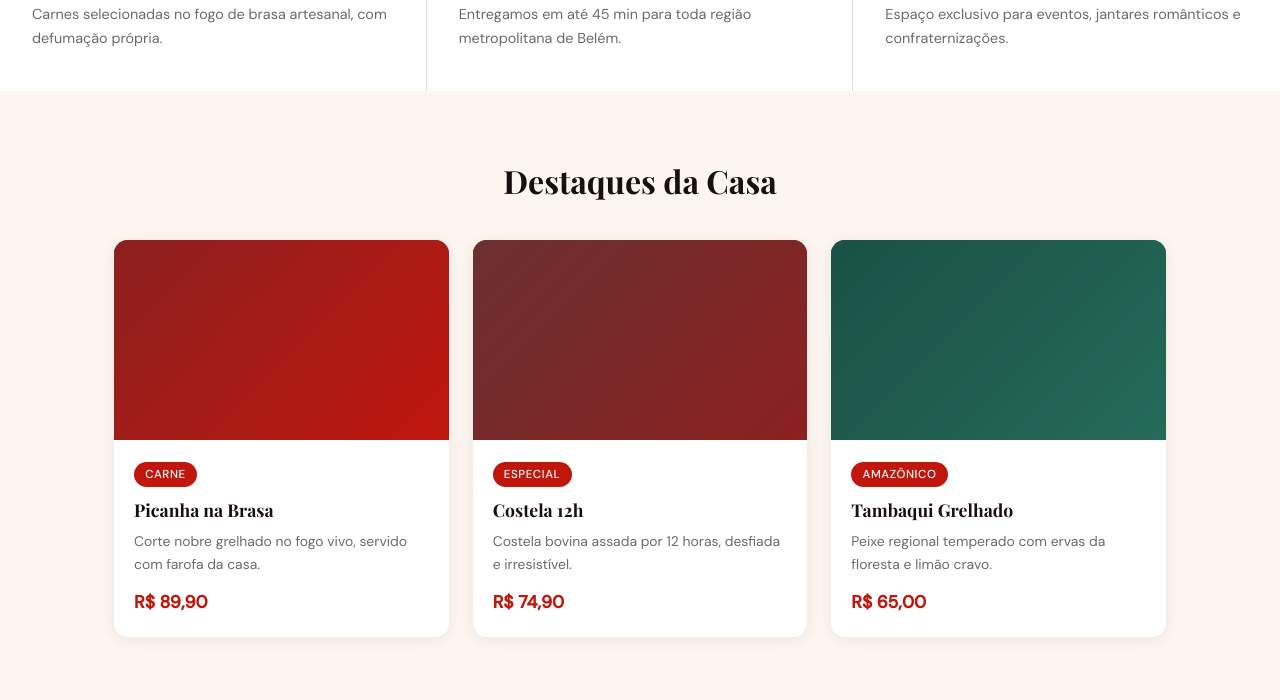
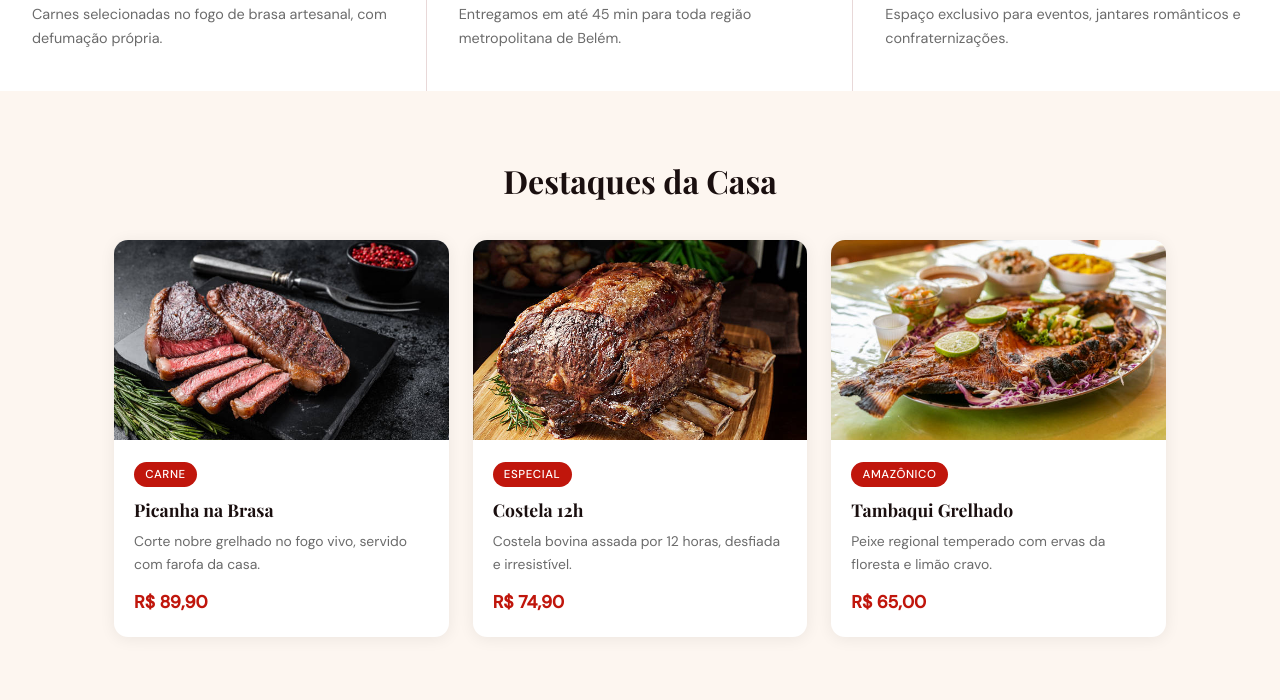
Before and after one commit to Kayo-P7/restaurante-delivery, a PHP site: page / in a window 1280 px wide. Shown: the part 942-1642 px from the top of the page. Run offline with PHP 8.4, Linux system fonts and the light colour scheme; some web fonts are replaced.

Commit message:
adição de imagens

```diff
--- a/assets/css/home.css
+++ b/assets/css/home.css
@@ -58,9 +58,17 @@
   background-size: cover;
   background-position: center;
 }
-.card__img--1 { background-color: #8b2020; background-image: linear-gradient(135deg,#8b2020,#c0160c); }
-.card__img--2 { background-color: #6b3030; background-image: linear-gradient(135deg,#6b3030,#8b2020); }
-.card__img--3 { background-color: #1a5045; background-image: linear-gradient(135deg,#1a5045,#246b5a); }
+.card__img--1 {
+  background-image: url("../images/destaques/picanha.jpg");
+}
+
+.card__img--2 {
+  background-image: url("../images/destaques/costela.jpg");
+}
+
+.card__img--3 {
+  background-image: url("../images/destaques/tambaqui.jpg");
+}
 .card__body { padding: 1.25rem; }
 .card__tag {
   display: inline-block;
```
Also changed, not shown: assets/images/destaques/costela.jpg (added), assets/images/destaques/picanha.jpg (added), assets/images/destaques/tambaqui.jpg (added), index.html (line endings or trailing spaces).
